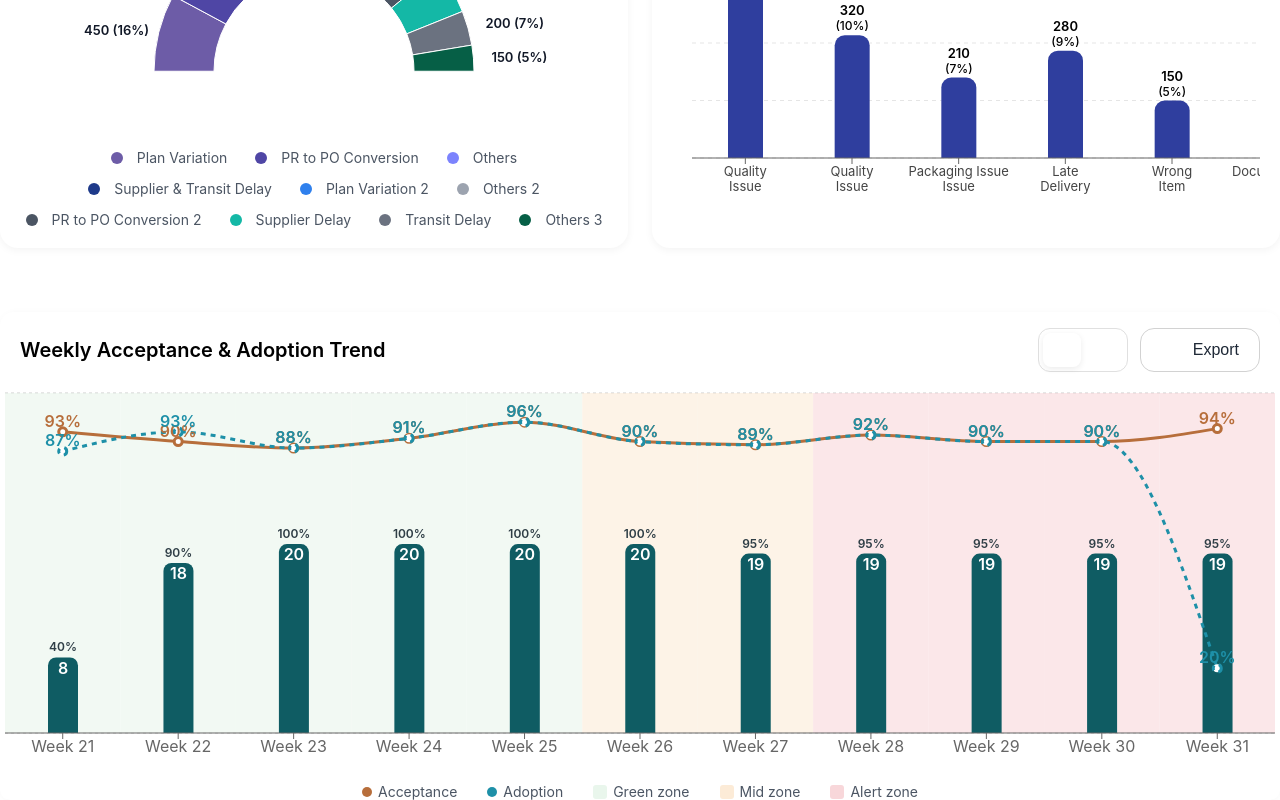
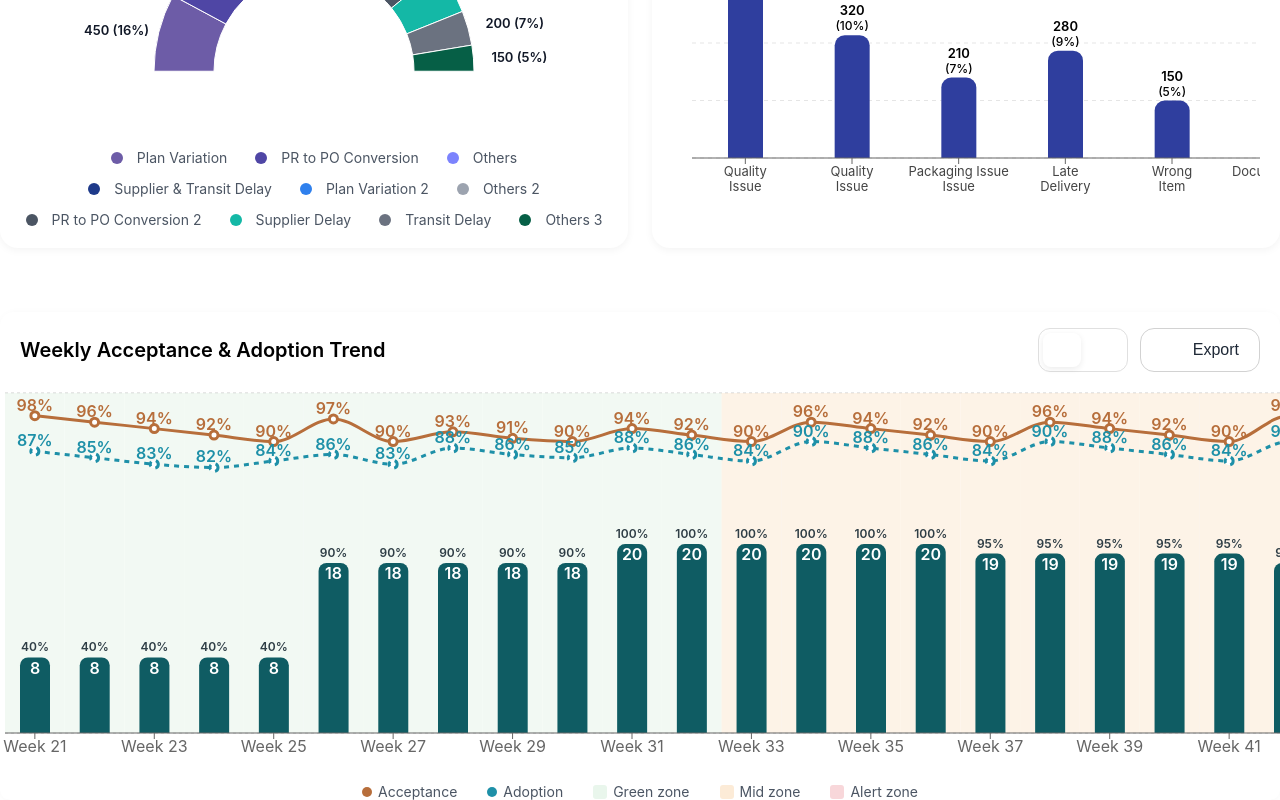
Before and after one commit to Suryabhan1806/Hul_Graph, a React (Create React App) app: page / in a window 1280 px wide. Shown: the part 238-1038 px from the top of the page. Built offline with nearby package versions, Linux system fonts and the light colour scheme; some icons are missing.

Commit message:
create common zone line bar chart

```diff
--- a/src/components/CommonZoneLineBarChart.js
+++ b/src/components/CommonZoneLineBarChart.js
@@ -20,6 +20,11 @@ const CommonZoneLineBarChart = ({ data }) => {
     if (!activeZone) return data;
     return data.filter((item) => item.zone === activeZone);
   }, [data, activeZone]);
+  const BAR_LIMIT = 22;
+  const BAR_WIDTH = 60; // width per bar (adjust if needed)
+
+  const chartWidth =
+    filteredData.length > BAR_LIMIT ? filteredData.length * BAR_WIDTH : "100%";
 
   const maxBar =
     filteredData.length > 0 ? Math.max(...filteredData.map((d) => d.bar)) : 0;
@@ -28,7 +33,7 @@ const CommonZoneLineBarChart = ({ data }) => {
     <div className="chart-wrapper">
       <div className="scroll-container">
         <div className="chart-inner">
-          <ResponsiveContainer width="100%" height={380}>
+          <ResponsiveContainer width={chartWidth} height={380}>
             <ComposedChart data={filteredData}>
               <CartesianGrid strokeDasharray="3 3" vertical={false} />
 
--- a/src/components/commonLineTable.css
+++ b/src/components/commonLineTable.css
@@ -8,6 +8,7 @@
 .scroll-container {
   width: 100%;
   overflow-x: auto;
+  overflow-y: hidden;
 }
 
 .zone-legend {
@@ -67,12 +68,14 @@
 }
 
 .table-scroll {
+  width: 100%;
   overflow-x: auto;
+  overflow-y: hidden;
 }
 
 .zone-table {
   border-collapse: collapse;
-  /* min-width: 1200px;  */
+  min-width: 1200px;
   width: 100%;
 }
 
@@ -135,3 +138,6 @@
   background: #b5b5b5;
   border-radius: 10px;
 }
+.chart-inner {
+  min-width: 100%;
+}
--- a/src/data/dashboardData.js
+++ b/src/data/dashboardData.js
@@ -28,31 +28,39 @@ export const rejectionData = [
   { name: "Quality Issue", value: 320 },
 ];
 export const zoneChartData = [
-  { week: "Week 21", acceptance: 93, adoption: 87, bar: 8, zone: "GREEN" },
-  { week: "Week 22", acceptance: 90, adoption: 93, bar: 18, zone: "GREEN" },
-  { week: "Week 23", acceptance: 88, adoption: 88, bar: 20, zone: "GREEN" },
-  { week: "Week 24", acceptance: 91, adoption: 91, bar: 20, zone: "GREEN" },
-  { week: "Week 25", acceptance: 96, adoption: 96, bar: 20, zone: "GREEN" },
-  { week: "Week 26", acceptance: 90, adoption: 90, bar: 20, zone: "MID" },
-  { week: "Week 27", acceptance: 89, adoption: 89, bar: 19, zone: "MID" },
-  { week: "Week 28", acceptance: 92, adoption: 92, bar: 19, zone: "ALERT" },
-  { week: "Week 29", acceptance: 90, adoption: 90, bar: 19, zone: "ALERT" },
-  { week: "Week 30", acceptance: 90, adoption: 90, bar: 19, zone: "ALERT" },
-  { week: "Week 31", acceptance: 94, adoption: 20, bar: 19, zone: "ALERT" },
-  // { week: "Week 32", acceptance: 92, adoption: 92, bar: 19, zone: "ALERT" },
-  // { week: "Week 33", acceptance: 90, adoption: 90, bar: 19, zone: "ALERT" },
-  // { week: "Week 34", acceptance: 90, adoption: 90, bar: 19, zone: "ALERT" },
-  // { week: "Week 35", acceptance: 94, adoption: 20, bar: 19, zone: "ALERT" },
-  // { week: "Week 28", acceptance: 92, adoption: 92, bar: 19, zone: "ALERT" },
-  // { week: "Week 36", acceptance: 90, adoption: 90, bar: 19, zone: "ALERT" },
-  // { week: "Week 37", acceptance: 90, adoption: 90, bar: 19, zone: "ALERT" },
-  // { week: "Week 38", acceptance: 94, adoption: 20, bar: 19, zone: "ALERT" },
-  // { week: "Week 28", acceptance: 92, adoption: 92, bar: 19, zone: "ALERT" },
-  // { week: "Week 39", acceptance: 90, adoption: 90, bar: 19, zone: "ALERT" },
-  // { week: "Week 40", acceptance: 90, adoption: 90, bar: 19, zone: "ALERT" },
-  // { week: "Week 41", acceptance: 94, adoption: 20, bar: 19, zone: "ALERT" },
-  // { week: "Week 28", acceptance: 92, adoption: 92, bar: 19, zone: "ALERT" },
-  // { week: "Week 42", acceptance: 90, adoption: 90, bar: 19, zone: "ALERT" },
-  // { week: "Week 43", acceptance: 90, adoption: 90, bar: 19, zone: "ALERT" },
-  // { week: "Week 44", acceptance: 94, adoption: 20, bar: 19, zone: "ALERT" },
+  { week: "Week 21", acceptance: 98, adoption: 87, bar: 8, zone: "GREEN" },
+  { week: "Week 22", acceptance: 96, adoption: 85, bar: 8, zone: "GREEN" },
+  { week: "Week 23", acceptance: 94, adoption: 83, bar: 8, zone: "GREEN" },
+  { week: "Week 24", acceptance: 92, adoption: 82, bar: 8, zone: "GREEN" },
+  { week: "Week 25", acceptance: 90, adoption: 84, bar: 8, zone: "GREEN" },
+  { week: "Week 26", acceptance: 97, adoption: 86, bar: 18, zone: "GREEN" },
+  { week: "Week 27", acceptance: 90, adoption: 83, bar: 18, zone: "GREEN" },
+  { week: "Week 28", acceptance: 93, adoption: 88, bar: 18, zone: "GREEN" },
+  { week: "Week 29", acceptance: 91, adoption: 86, bar: 18, zone: "GREEN" },
+  { week: "Week 30", acceptance: 90, adoption: 85, bar: 18, zone: "GREEN" },
+  { week: "Week 31", acceptance: 94, adoption: 88, bar: 20, zone: "GREEN" },
+  { week: "Week 32", acceptance: 92, adoption: 86, bar: 20, zone: "GREEN" },
+  { week: "Week 33", acceptance: 90, adoption: 84, bar: 20, zone: "MID" },
+  { week: "Week 34", acceptance: 96, adoption: 90, bar: 20, zone: "MID" },
+  { week: "Week 35", acceptance: 94, adoption: 88, bar: 20, zone: "MID" },
+  { week: "Week 36", acceptance: 92, adoption: 86, bar: 20, zone: "MID" },
+  { week: "Week 37", acceptance: 90, adoption: 84, bar: 19, zone: "MID" },
+  { week: "Week 38", acceptance: 96, adoption: 90, bar: 19, zone: "MID" },
+  { week: "Week 39", acceptance: 94, adoption: 88, bar: 19, zone: "MID" },
+  { week: "Week 40", acceptance: 92, adoption: 86, bar: 19, zone: "MID" },
+  { week: "Week 41", acceptance: 90, adoption: 84, bar: 19, zone: "MID" },
+  { week: "Week 42", acceptance: 98, adoption: 90, bar: 18, zone: "MID" },
+  { week: "Week 43", acceptance: 94, adoption: 88, bar: 18, zone: "MID" },
+  { week: "Week 44", acceptance: 92, adoption: 86, bar: 18, zone: "ALERT" },
+  { week: "Week 45", acceptance: 90, adoption: 84, bar: 18, zone: "ALERT" },
+  { week: "Week 46", acceptance: 92, adoption: 88, bar: 18, zone: "ALERT" },
+  { week: "Week 47", acceptance: 94, adoption: 90, bar: 8, zone: "ALERT" },
+  { week: "Week 48", acceptance: 96, adoption: 88, bar: 8, zone: "ALERT" },
+  { week: "Week 49", acceptance: 98, adoption: 90, bar: 8, zone: "ALERT" },
+  { week: "Week 50", acceptance: 90, adoption: 84, bar: 8, zone: "ALERT" },
+  { week: "Week 51", acceptance: 92, adoption: 88, bar: 8, zone: "ALERT" },
+  { week: "Week 52", acceptance: 94, adoption: 90, bar: 5, zone: "ALERT" },
+  { week: "Week 53", acceptance: 96, adoption: 88, bar: 5, zone: "ALERT" },
+  { week: "Week 54", acceptance: 98, adoption: 92, bar: 5, zone: "ALERT" },
+  { week: "Week 55", acceptance: 90, adoption: 84, bar: 5, zone: "ALERT" },
 ];
```
